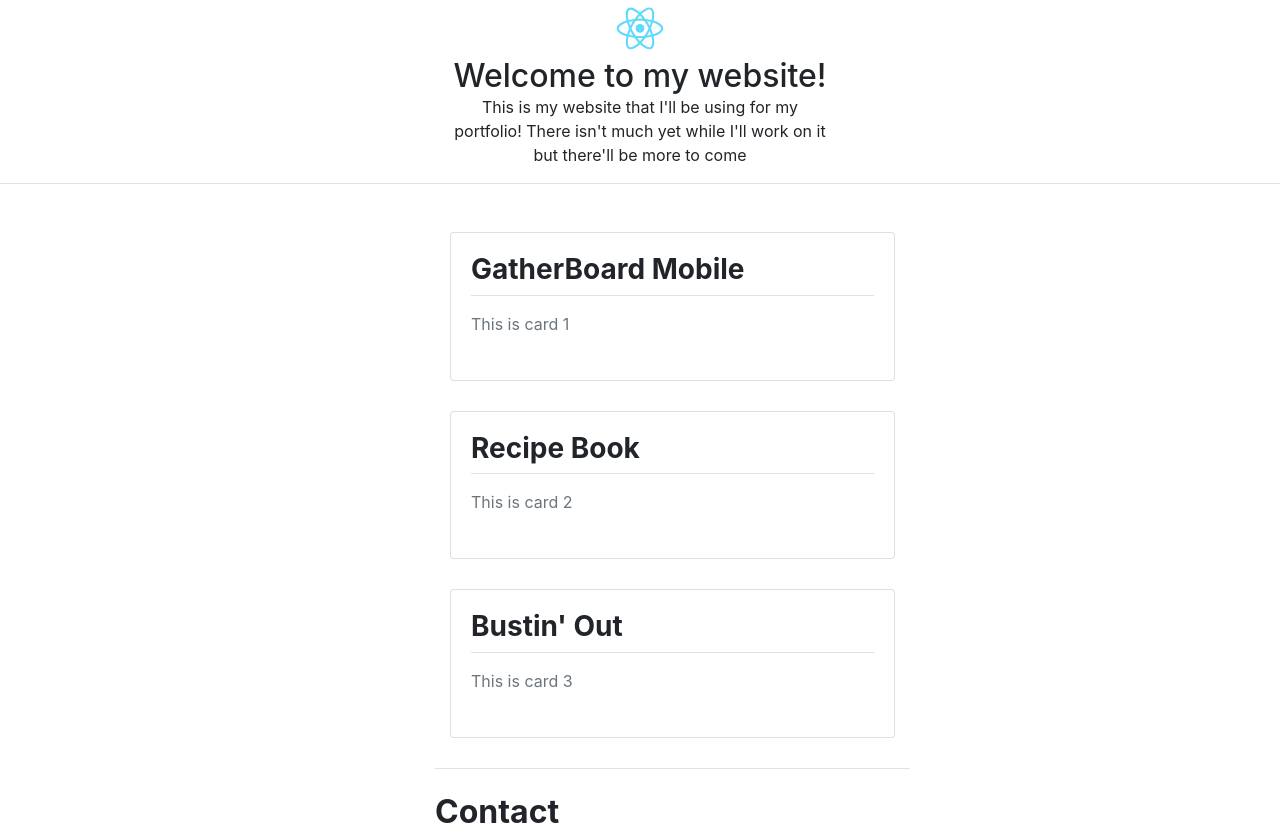
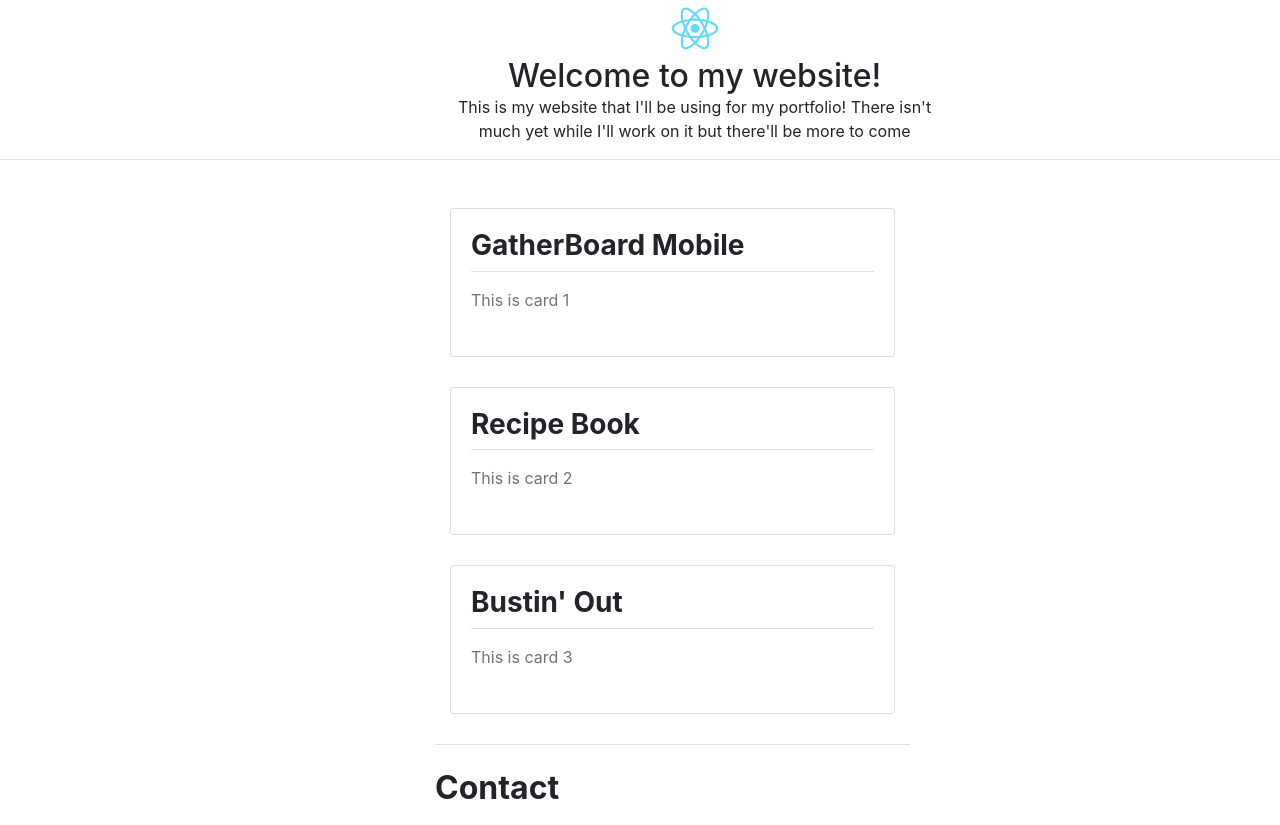
Before and after one commit to PhillipPeterson/phillpeterson.com, a React (Create React App) app: page / in a window 1280 px wide. Shown: the top 825 px of the page. Built offline with nearby package versions, Linux system fonts and the light colour scheme.

Commit message:
better spacing for smaller devices

```diff
--- a/src/App.js
+++ b/src/App.js
@@ -5,7 +5,7 @@ import Footer from './components/footer';
 import Portfolio from './components/portfolio';
 
 const App = () => (
-  <Fragment>
+  <Fragment className="xs-auto mx-auto">
   <Header />
 
 
@@ -14,7 +14,7 @@ const App = () => (
       <Container className="px-0">
         <Row className="pt-0 w-100 px-4 px-xl-0 position-relative">
           <Col xs={4} sm={4} md={4} />
-          <Col md={5} className="pb-5 mb-5 pb-md-0 mb-md-0 xs-auto mx-auto mx-md-0">
+          <Col md={5} className="pb-5 mb-5 pb-md-0 mb-md-0  mx-md-0">
             <Portfolio />
             <Footer />
           </Col>
--- a/src/components/Header.js
+++ b/src/components/Header.js
@@ -29,7 +29,7 @@ class Header extends React.Component {
 
 					<Col xs={4} sm={4} md={4} />
 
-					<Col xs={4} sm={4} md={4}>
+					<Col md={5} >
 						<Container >
 
 							<img src={logo} alt="logo" className="logo" style={styles.logo} />
```
